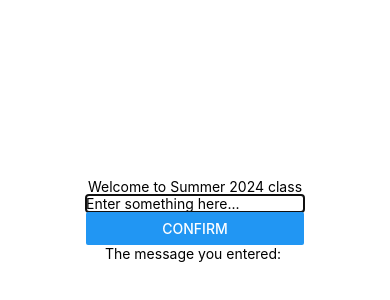
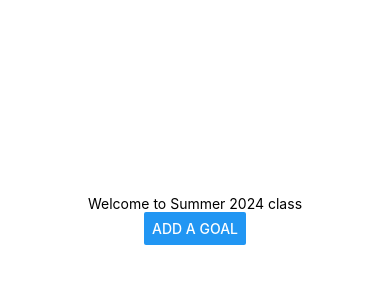
Before and after one commit to Liting-Zhou/summer24, a React Native app: screen / in a window 390 px wide. Shown: the part 202-502 px from the top of the page. Built offline with nearby package versions, Linux system fonts and the light colour scheme.

Commit message:
make Input a Modal, add button 'Add a goal' in App

```diff
--- a/App.js
+++ b/App.js
@@ -1,5 +1,5 @@
 import { StatusBar } from "expo-status-bar";
-import { StyleSheet, Text, TextInput, View } from "react-native";
+import { StyleSheet, Text, TextInput, View, Button } from "react-native";
 import React, { useState } from "react";
 import Header from "./components/Header";
 import Input from "./components/Input";
@@ -7,10 +7,10 @@ import Input from "./components/Input";
 export default function App() {
   const appName = "Summer 2024 class";
   const [receivedText, setReceivedText] = useState("");
+  const [modalVisible, setModalVisible] = useState(false);
   const handleInputData = (data) => {
-    // console.log("call back function");
-    // console.log(data);
     setReceivedText(data);
+    setModalVisible(false);
   };
 
   return (
@@ -19,9 +19,15 @@ export default function App() {
         {/* <Text>children1</Text> */}
         {/* <Text>children2</Text> */}
       </Header>
-      <Input inputHandler={handleInputData} />
-      <Text>The message you entered: {receivedText}</Text>
+      <Input inputHandler={handleInputData} isModalVisible={modalVisible} />
+      <Text>{receivedText}</Text>
       <StatusBar style="auto" />
+      <Button
+        title="Add a goal"
+        onPress={() => {
+          setModalVisible(true);
+        }}
+      />
     </View>
   );
 }
--- a/components/Input.js
+++ b/components/Input.js
@@ -1,7 +1,7 @@
-import { View, Text, TextInput, Button } from "react-native";
+import { View, Text, TextInput, Button, StyleSheet, Modal } from "react-native";
 import React, { useState } from "react";
 
-export default function Input({ inputHandler }) {
+export default function Input({ inputHandler, isModalVisible }) {
   const [text, setText] = useState("");
   const [isBlurred, setIsBlurred] = useState(false);
 
@@ -10,7 +10,8 @@ export default function Input({ inputHandler }) {
   };
 
   return (
-    <View>
+    <Modal animationType="slide" visible={isModalVisible}>
+      <View style={styles.container}>
         <TextInput
           value={text}
           onChangeText={(newText) => setText(newText)}
@@ -22,5 +23,15 @@ export default function Input({ inputHandler }) {
         {isBlurred && <Text>Thank you</Text>}
         <Button title="Confirm" onPress={handleConfirm} />
       </View>
+    </Modal>
   );
 }
+
+const styles = StyleSheet.create({
+  container: {
+    flex: 1,
+    backgroundColor: "#fff",
+    alignItems: "center",
+    justifyContent: "center",
+  },
+});
```
Lines whose indentation alone changed are shown as unchanged.
